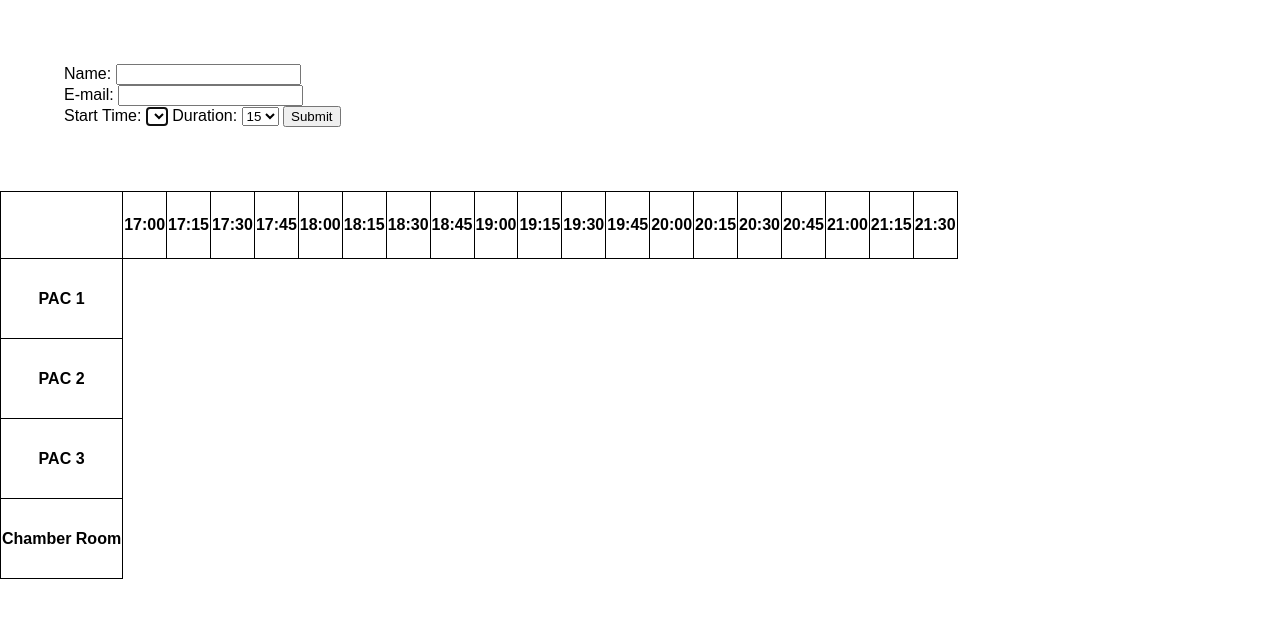
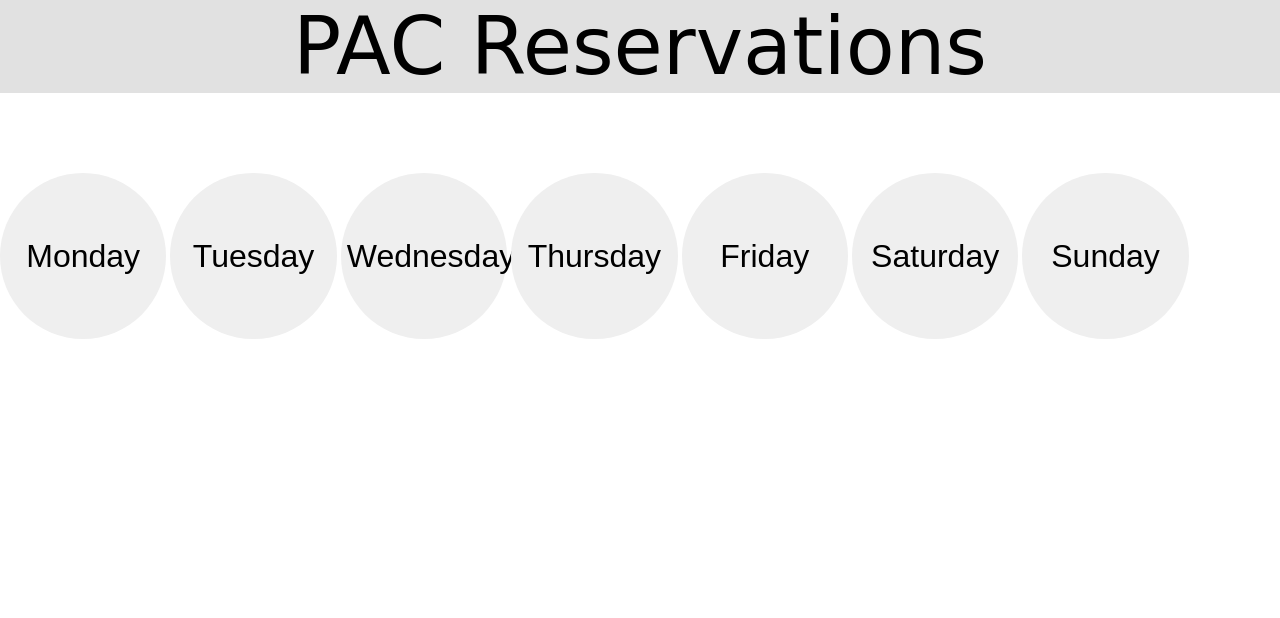
Before and after one commit to TimLeeTY/PACreservations, a PHP site: page /home.php in a window 1280 px wide. Shown: the top 618 px of the page. Run offline with PHP 8.4, Linux system fonts and the light colour scheme; data that the repository does not hold is empty; some libraries are stand-ins or nearby versions.

Commit message:
Added Home
Added Home page and improved timetable table. still muchish left to do.

```diff
--- a/home.php
+++ b/home.php
@@ -2,189 +2,27 @@
 <html>
 <head>
 	<title>Home</title>
-	<script src="jquery-1.11.2.min.js"></script>
-	<script src="script.js"></script>
-	<link href="stylesheet.css" rel="stylesheet" type="text/css"/>
+	<link href="stylesheet2.css" rel="stylesheet" type="text/css"/>
+	<script>
+	</script>
 </head>
 <body>
-	<form id="form_PAC1" action="reserve.php" method="post" style="display:viisble">
-		Name: <input type="text" name="name"> <br>
-		E-mail: <input type="text" name="email"><br>
-		Start Time: <select autofocus= name="startTime">
-			<?php
-			$servername = "localhost";
-			$username = "leetimmy";
-			$password = "poohpooh";
-			$dbname = "reservations";
+	<div class="heading"> PAC Reservations</div>
+	<?php
+	date_default_timezone_set("GMT");
+	$dayOfWeek=date("N");
+	$weekName=array("Sunday","Monday","Tuesday","Wednesday","Thursday","Friday","Saturday");
+	$weekNameShort=array("SUN","MON","TUE","WED","THU","FRI","SAT");
+	echo'<form action="bookings.php" method="post">
+		<button type="submit" name="day" value='.$weekNameShort[($dayOfWeek)%7].'>'.$weekName[($dayOfWeek)%7].'</button>
+		<button type="submit" name="day" value='.$weekNameShort[($dayOfWeek+1)%7].'>'.$weekName[($dayOfWeek+1)%7].'</button>
+		<button type="submit" name="day" value='.$weekNameShort[($dayOfWeek+2)%7].'>'.$weekName[($dayOfWeek+2)%7].'</button>
+		<button type="submit" name="day" value='.$weekNameShort[($dayOfWeek+3)%7].'>'.$weekName[($dayOfWeek+3)%7].'</button>
+		<button type="submit" name="day" value='.$weekNameShort[($dayOfWeek+4)%7].'>'.$weekName[($dayOfWeek+4)%7].'</button>
+		<button type="submit" name="day" value='.$weekNameShort[($dayOfWeek+5)%7].'>'.$weekName[($dayOfWeek+5)%7].'</button>
+		<button type="submit" name="day" value='.$weekNameShort[($dayOfWeek+6)%7].'>'.$weekName[($dayOfWeek+6)%7].'</button>
+	</form>
+		';
+	?>
 
-			// Create connection
-			$conn = new mysqli($servername, $username, $password, $dbname);
-			// Check connection
-			if ($conn->connect_error) {
-			    die("Connection failed: " . $conn->connect_error);
-			}
-
-			$sql = "SELECT timeID, booked FROM MON_PAC1";
-			$result = $conn->query($sql);
-			if ($result->num_rows > 0) {
-			    while($row = $result->fetch_assoc()) {
-					if ($row["booked"]==0) {
-						echo "\n \t\t\t<option value=\"".$row[timeID]."\" id=\"".$row[timeID]."\">".$row[timeID]."</option>"	;
-					}
-				}
-			}
-			?>
-
-		</select>
-		Duration: <select name="time">
-			<option value="1">15</option>
-			<option value="2">30</option>
-			<option value="3">45</option>
-			<option value="4">60</option>
-		</select>
-		<input type="submit">
-	</form>
-
-	<table class="main">
-	<tr class="times">
-		<td border="0"></td>
-		<th>17:00</th>
-		<th>17:15</th>
-		<th>17:30</th>
-		<th>17:45</th>
-		<th>18:00</th>
-		<th>18:15</th>
-		<th>18:30</th>
-		<th>18:45</th>
-		<th>19:00</th>
-		<th>19:15</th>
-		<th>19:30</th>
-		<th>19:45</th>
-		<th>20:00</th>
-		<th>20:15</th>
-		<th>20:30</th>
-		<th>20:45</th>
-		<th>21:00</th>
-		<th>21:15</th>
-		<th>21:30</th>
-	</tr>
-	<tr class="rooms">
-		<th>PAC 1</th>
-		<?php
-		$servername = "localhost";
-		$username = "leetimmy";
-		$password = "poohpooh";
-		$dbname = "reservations";
-
-		// Create connection
-		$conn = new mysqli($servername, $username, $password, $dbname);
-		// Check connection
-		if ($conn->connect_error) {
-		    die("Connection failed: " . $conn->connect_error);
-		}
-
-		$sql = "SELECT timeID, booked, name, email FROM MON_PAC1";
-		$result = $conn->query($sql);
-		if ($result->num_rows > 0) {
-		    while($row = $result->fetch_assoc()) {
-				if ($row["booked"]==0) {
-					echo "\n\t\t<td onclick= \" showForm(".$row[timeID].") \" > </td>";
-				} elseif ($row["length"]>=0) {
-					echo
-						"<td colspan= " .$row["length"] ."> <div style=\"background-color:\"red\" \"> <p>" .$row["name"] ."</p> <p>" .$row["email"] ."</p> </div> </td>";
-				}
-			}
-		}
-		?>
-
-	</tr>
-	<tr class="rooms">
-		<th>PAC 2</th>
-		<?php
-		$servername = "localhost";
-		$username = "leetimmy";
-		$password = "poohpooh";
-		$dbname = "reservations";
-
-		// Create connection
-		$conn = new mysqli($servername, $username, $password, $dbname);
-		// Check connection
-		if ($conn->connect_error) {
-		    die("Connection failed: " . $conn->connect_error);
-		}
-
-		$sql = "SELECT timeID, booked, name, email FROM MON_PAC1";
-		$result = $conn->query($sql);
-		if ($result->num_rows > 0) {
-		    while($row = $result->fetch_assoc()) {
-				if ($row["booked"]==0) {
-					echo "<td onclick= \" showForm(".$row[timeID].") \" > </td>";
-				} elseif ($row["length"]>=0) {
-					echo
-						"<td colspan= " .$row["length"] ."> <div style=\"background-color:\"red\" \"> <p>" .$row["name"] ."</p> <p>" .$row["email"] ."</p> </div> </td>";
-				}
-			}
-		}
-		?>
-	</tr>
-	<tr class="rooms">
-		<th>PAC 3</th>
-		<?php
-		$servername = "localhost";
-		$username = "leetimmy";
-		$password = "poohpooh";
-		$dbname = "reservations";
-
-		// Create connection
-		$conn = new mysqli($servername, $username, $password, $dbname);
-		// Check connection
-		if ($conn->connect_error) {
-		    die("Connection failed: " . $conn->connect_error);
-		}
-
-		$sql = "SELECT timeID, booked, name, email FROM MON_PAC1";
-		$result = $conn->query($sql);
-		if ($result->num_rows > 0) {
-		    while($row = $result->fetch_assoc()) {
-				if ($row["booked"]==0) {
-					echo "<td onclick= \" showForm(".$row[timeID].") \" > </td>";
-				} elseif ($row["length"]>=0) {
-					echo
-						"<td colspan= " .$row["length"] ."> <div style=\"background-color:\"red\" \"> <p>" .$row["name"] ."</p> <p>" .$row["email"] ."</p> </div> </td>";
-				}
-			}
-		}
-		?>
-	</tr>
-	<tr class="rooms">
-		<th>Chamber Room</th>
-		<?php
-		$servername = "localhost";
-		$username = "leetimmy";
-		$password = "poohpooh";
-		$dbname = "reservations";
-
-		// Create connection
-		$conn = new mysqli($servername, $username, $password, $dbname);
-		// Check connection
-		if ($conn->connect_error) {
-		    die("Connection failed: " . $conn->connect_error);
-		}
-
-		$sql = "SELECT timeID, booked, name, email FROM MON_PAC1";
-		$result = $conn->query($sql);
-		if ($result->num_rows > 0) {
-		    while($row = $result->fetch_assoc()) {
-				if ($row["booked"]==0) {
-					echo "<td onclick= \" showForm(".$row[timeID].") \" > </td>";
-				} elseif ($row["length"]>=0) {
-					echo
-						"<td colspan= " .$row["length"] ."> <div style=\"background-color:\"red\" \"> <p>" .$row["name"] ."</p> <p>" .$row["email"] ."</p> </div> </td>";
-				}
-			}
-		}
-		?>
-	</tr>
-		</table>
 </body>
-</html>
--- a/stylesheet.css
+++ b/stylesheet.css
@@ -2,6 +2,13 @@ body {
 	padding:0px;
 	margin:0px;
 	font-family:Sans-Serif;
+}
+div.heading{
+	font-size:5em;
+	font-family: Cursive;
+	text-align:center;
+	background-color: rgba(225,225,225,1);
+	margin-bottom:1em;
 }
 div.formBack {
 	display:none;
@@ -56,21 +63,34 @@ button{
 #tableDiv{
 	overflow-x:scroll;
 	width:80%;
-	margin-left:10em;
+	margin-left:10%;
 }
 table{
+	margin-top:1px;
 	border-collapse:collapse;
+	margin-left:165px;
+
 }
-th,td{
+th{
 	height:4em;
-	border: 1px black solid;
+	border: 3px grey solid;
+}
+td{
+	height:6em;
+	border:1px grey solid;
+
+}
+#cornerBlock{
+	border-top:3px white solid;
+	border-left:3px white solid;
 }
 .headcol{
 	position:absolute;
-	left:0;
-	width:10em;
-	border-right:0px;
-	background-color: rgba();
+	left:10%;
+	margin-top:-1px;
+	width:160px;
+	background-color: white;
+	height:6em;
 }
 div.headSpan{
 	height:100%;
@@ -88,7 +108,7 @@ div.occupied{
 	text-align:center;
 	width:100%;
 	height:100%;
-	border-radius:1em;
+	border-radius:0.5em;
 }
 span.occupiedText{
 	vertical-align:middle;
--- /dev/null
+++ b/stylesheet2.css
@@ -0,0 +1,18 @@
+body{
+	margin:0;
+}
+div.heading{
+	font-size:5em;
+	font-family: Cursive;
+	text-align:center;
+	background-color: rgba(225,225,225,1);
+	margin-bottom:1em;
+}
+button{
+	width:13vw;
+	height:13vw;
+	border-radius:50%;
+	border:0px;
+	font-size:2em;
+
+}
```
Also changed, not shown: bookings.php (renamed from home2.php, +29 -23 lines), 1 other file.
